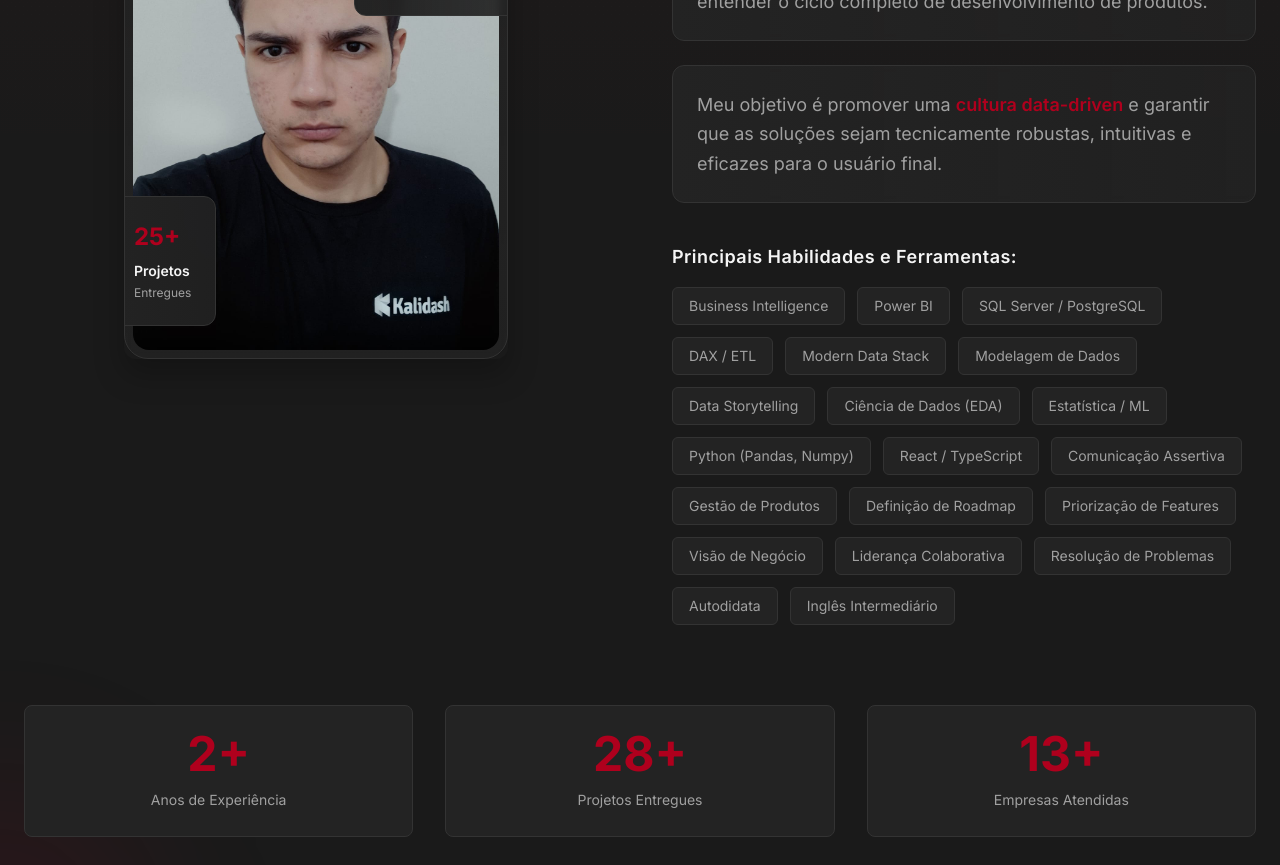
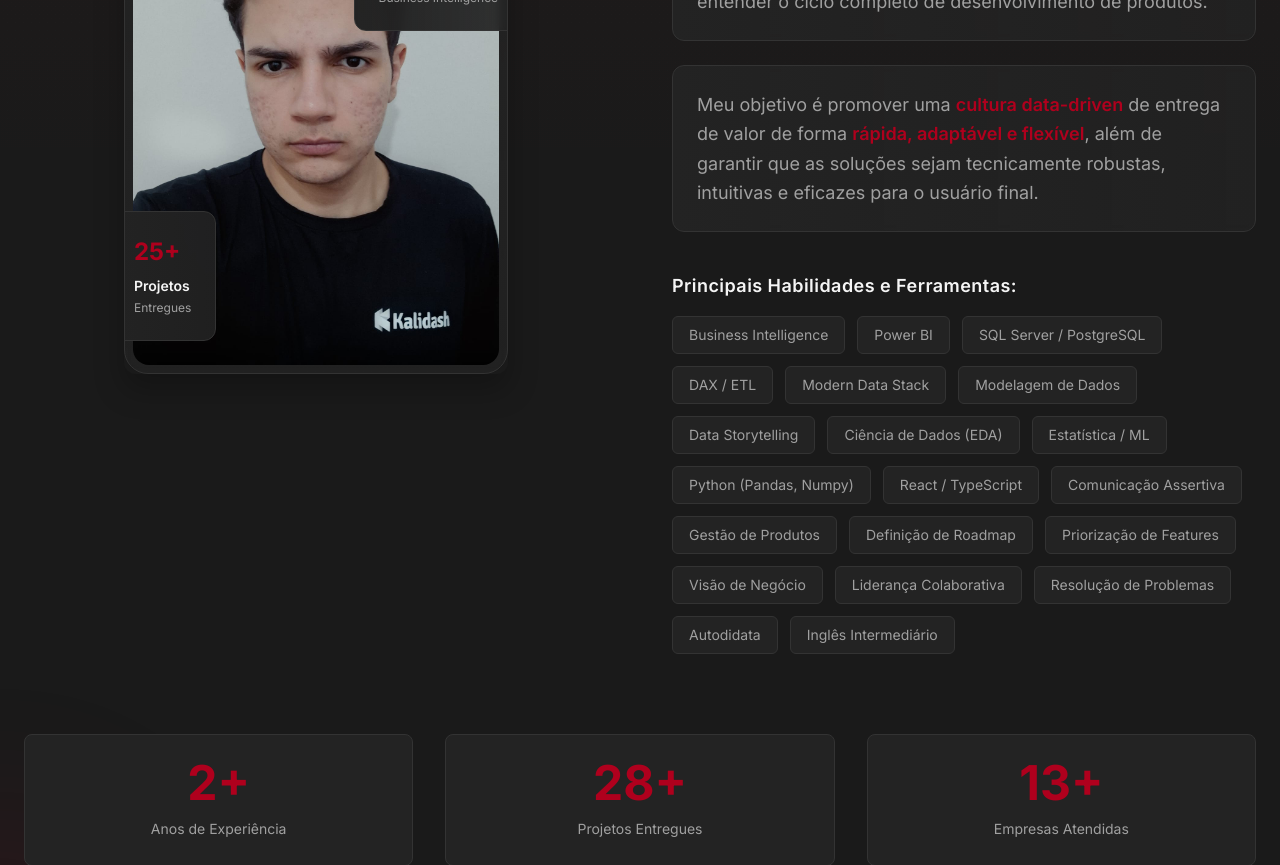
Before and after one commit to SergioJrdms/SjPortfolio, a React (Create React App) app: page / in a window 1280 px wide. Shown: the part 1400-2265 px from the top of the page. Built offline with nearby package versions, Linux system fonts and the light colour scheme; a web font is replaced by a local one.

Commit message:
Update About.jsx

```diff
--- a/src/components/About.jsx
+++ b/src/components/About.jsx
@@ -178,7 +178,7 @@ function About() {
                 </p>
 
                 <p className="relative overflow-hidden rounded-xl border border-border-color bg-gradient-to-r from-bg-card to-bg-card/80 p-6 backdrop-blur-sm">
-                  Meu objetivo é promover uma <span className="font-semibold text-accent">cultura data-driven</span> e garantir que as soluções sejam tecnicamente robustas, intuitivas e eficazes para o usuário final.
+                  Meu objetivo é promover uma <span className="font-semibold text-accent">cultura data-driven</span> de entrega de valor de forma <span className="font-semibold text-accent">rápida, adaptável e flexível</span>, além de garantir que as soluções sejam tecnicamente robustas, intuitivas e eficazes para o usuário final.
                 </p>
               </div>
             </div>
```
